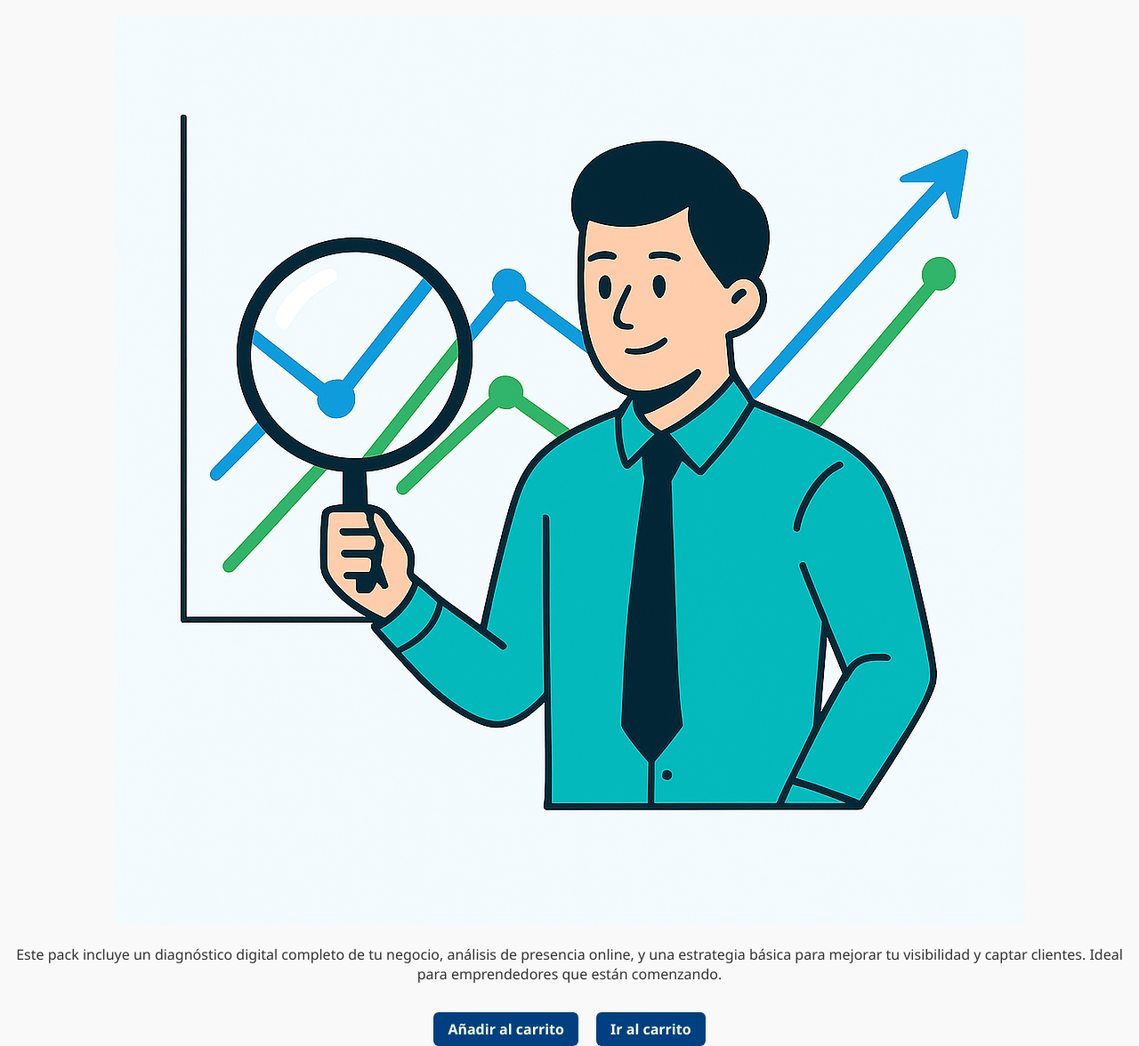
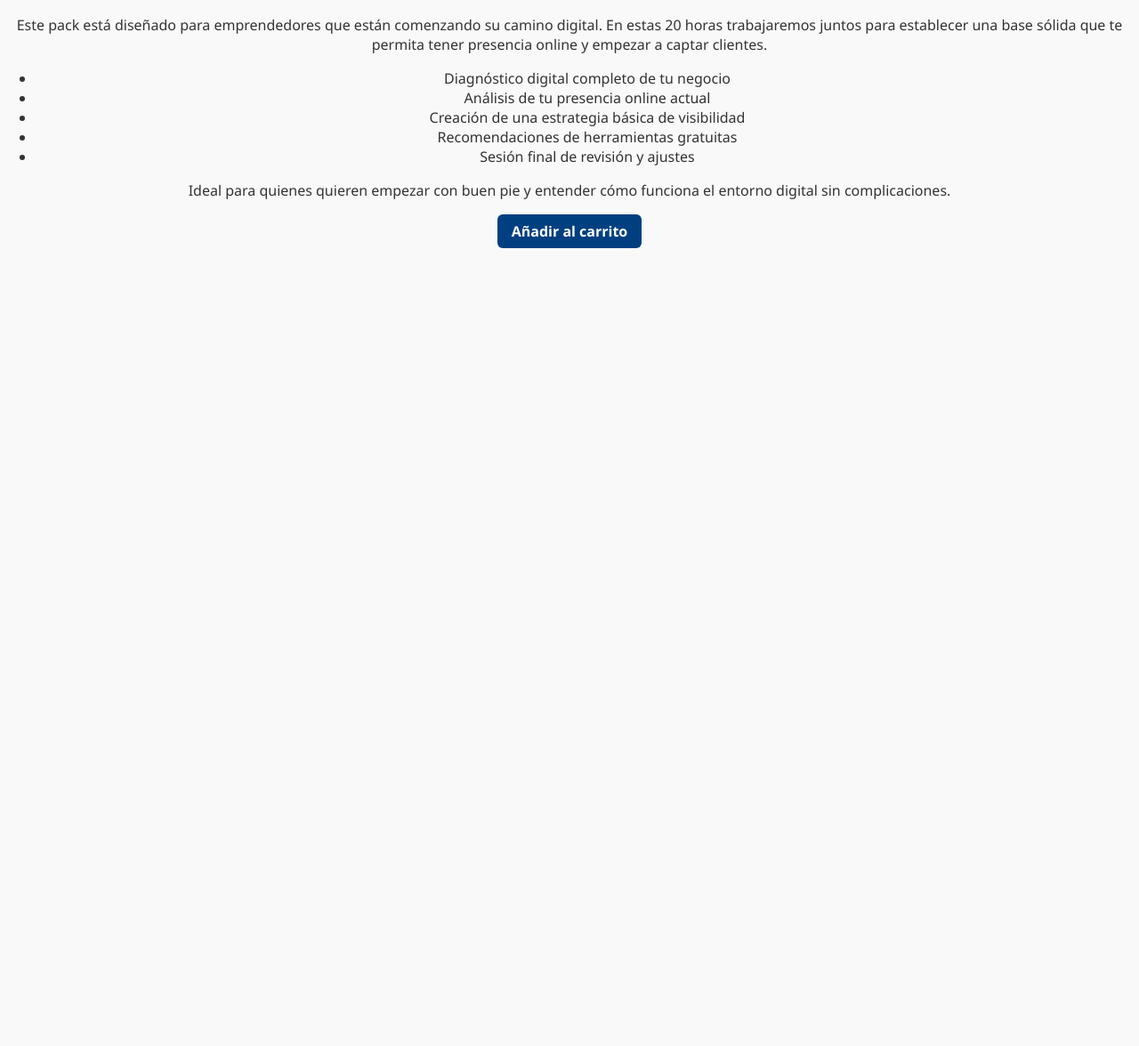
Before and after one commit to Salsas12/Examen-Informatica, a plain HTML site: page pack-20.html in a window 1280 px wide. Shown: the part 174-1350 px from the top of the page at 89% size. After the commit the page ends 800 px from the top, so only its background shows below. Drawn offline with Linux system fonts and the light colour scheme.

Commit message:
Update pack-20.html

```diff
--- a/pack-20.html
+++ b/pack-20.html
@@ -28,16 +28,20 @@
   <!-- Contenido del pack -->
   <section class="contenedor">
     <h2>Pack 20 horas</h2>
-    <img src="pack20.png" alt="Imagen Pack 20 horas" class="imagen-pack" />
-    <p style="margin-top: 1rem;">
-      Este pack incluye un diagnóstico digital completo de tu negocio, análisis de presencia online,
-      y una estrategia básica para mejorar tu visibilidad y captar clientes. Ideal para emprendedores
-      que están comenzando.
+    <p>
+      Este pack está diseñado para emprendedores que están comenzando su camino digital. En estas 20 horas trabajaremos juntos para establecer una base sólida que te permita tener presencia online y empezar a captar clientes.
     </p>
-    <div style="margin-top: 2rem;">
-      <a href="carrito.html" class="boton-pack">Añadir al carrito</a>
-      <a href="carrito.html" class="boton-pack" style="margin-left: 1rem;">Ir al carrito</a>
-    </div>
+    <ul>
+      <li>Diagnóstico digital completo de tu negocio</li>
+      <li>Análisis de tu presencia online actual</li>
+      <li>Creación de una estrategia básica de visibilidad</li>
+      <li>Recomendaciones de herramientas gratuitas</li>
+      <li>Sesión final de revisión y ajustes</li>
+    </ul>
+    <p>
+      Ideal para quienes quieren empezar con buen pie y entender cómo funciona el entorno digital sin complicaciones.
+    </p>
+    <a href="carrito.html" class="boton-pack">Añadir al carrito</a>
   </section>
 
 </body>
```
